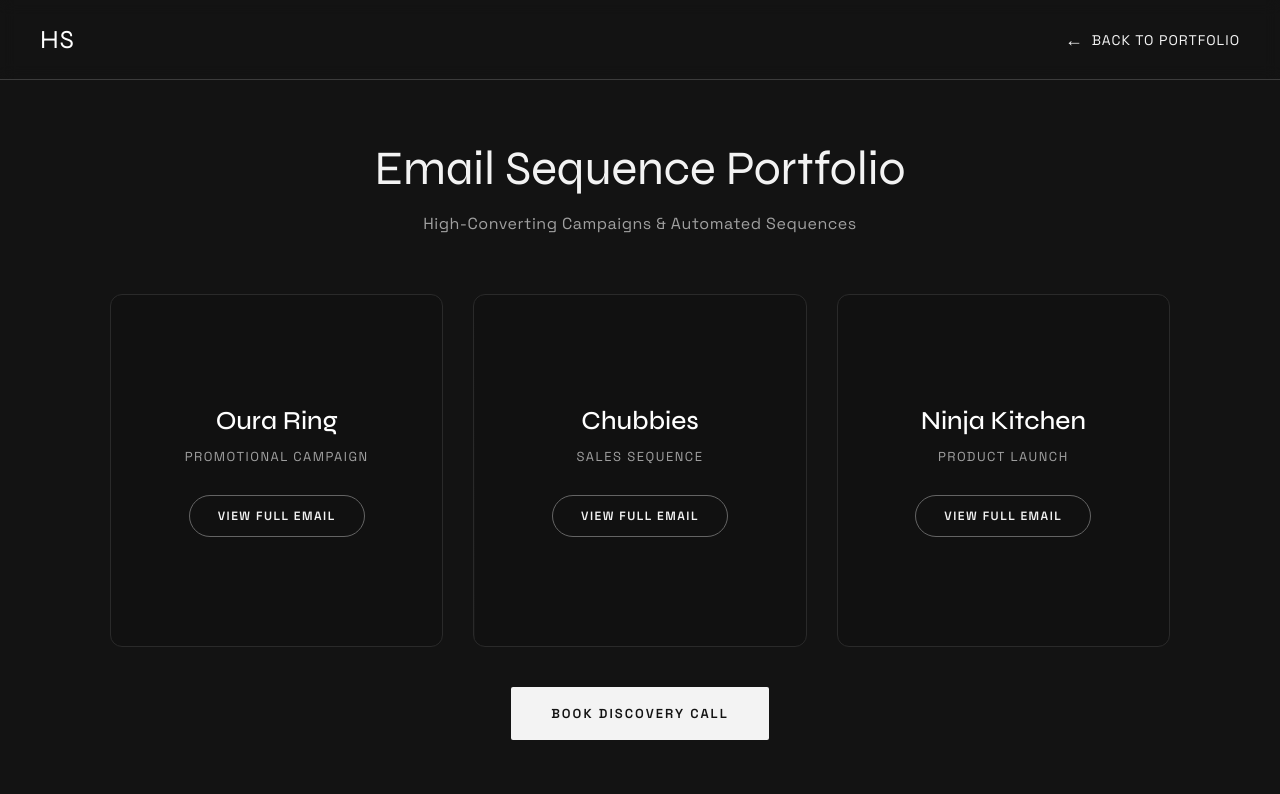
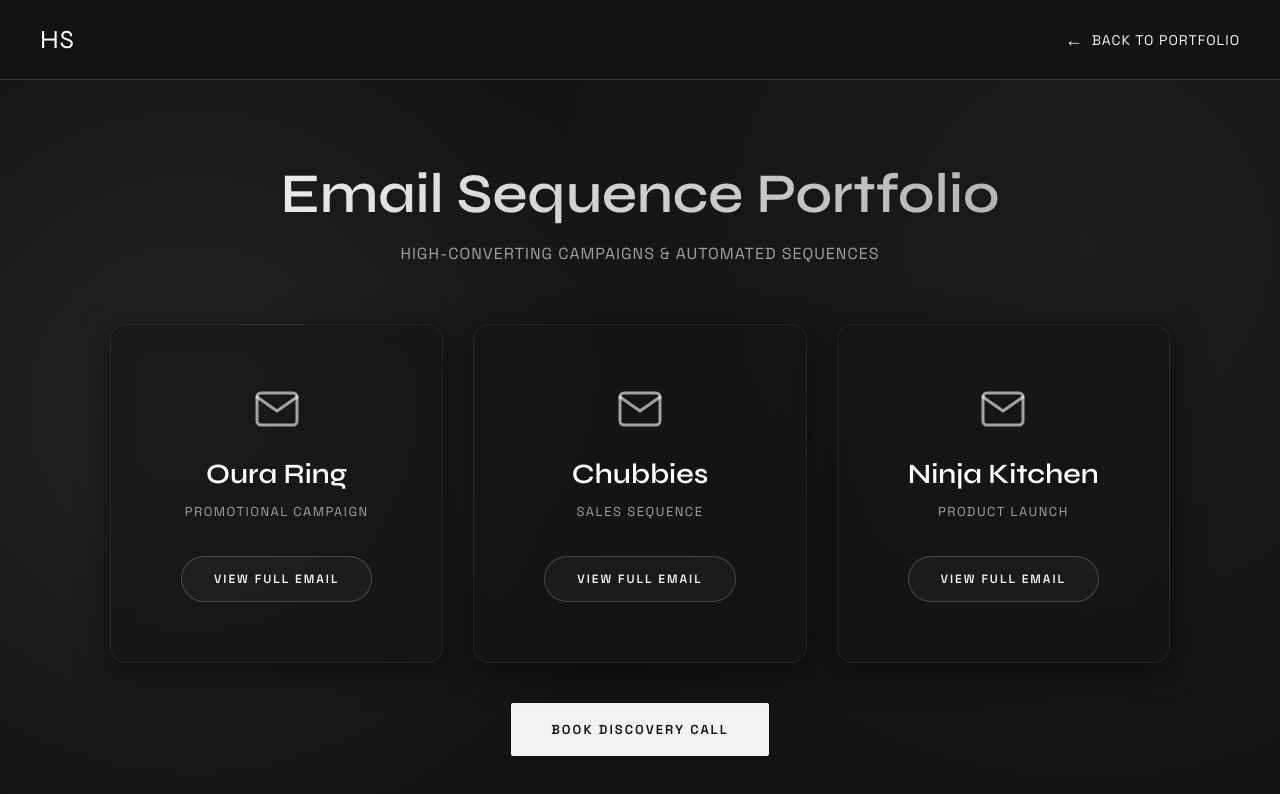
Before and after one commit to hari-scales/hari-scales.github.io, a website: page email-samples.html in a window 1280 px wide. Drawn offline with Linux system fonts and the light colour scheme.

Commit message:
Enhance UI with glassmorphism, animated backgrounds, icons, and glowing hover states

```diff
--- a/email-samples.html
+++ b/email-samples.html
@@ -22,7 +22,9 @@
   *, *::before, *::after { box-sizing: border-box; margin: 0; padding: 0; }
   html { scroll-behavior: smooth; }
   body {
-    background: var(--night);
+    background: radial-gradient(circle at 15% 50%, rgba(60, 60, 60, 0.4), transparent 40%),
+                radial-gradient(circle at 85% 30%, rgba(40, 40, 40, 0.4), transparent 50%);
+    background-color: var(--night);
     color: var(--white-smoke);
     font-family: 'Space Grotesk', sans-serif;
     overflow-x: hidden;
@@ -53,9 +55,17 @@
   .back-btn span { margin-right: 8px; font-size: 18px; line-height: 1; }
 
   /* HEADER */
-  .page-header { text-align: center; margin: 60px 0 60px; padding: 0 20px; }
-  .page-header h1 { font-family: 'Syne', sans-serif; font-size: 48px; font-weight: 300; margin-bottom: 16px; }
-  .page-meta { color: var(--muted); font-size: 16px; letter-spacing: 0.5px; }
+  .page-header { text-align: center; margin: 80px 0 60px; padding: 0 20px; }
+  .page-header h1 {
+    font-family: 'Syne', sans-serif;
+    font-size: 56px;
+    font-weight: 600;
+    margin-bottom: 16px;
+    background: linear-gradient(135deg, #ffffff 0%, #a0a0a0 100%);
+    -webkit-background-clip: text;
+    -webkit-text-fill-color: transparent;
+  }
+  .page-meta { color: var(--muted); font-size: 16px; letter-spacing: 1px; text-transform: uppercase; }
 
   /* GRID */
   .portfolio-grid {
@@ -70,13 +80,16 @@
   }
 
   .sample-card {
-    background: #111;
-    border: 1px solid var(--border);
-    border-radius: 12px;
-    padding: 50px 30px;
+    background: rgba(20, 20, 20, 0.6);
+    backdrop-filter: blur(12px);
+    -webkit-backdrop-filter: blur(12px);
+    border: 1px solid rgba(255, 255, 255, 0.08);
+    box-shadow: 0 8px 32px rgba(0, 0, 0, 0.5);
+    border-radius: 16px;
+    padding: 60px 30px;
     text-align: center;
     cursor: pointer;
-    transition: all 0.4s ease;
+    transition: all 0.5s cubic-bezier(0.25, 0.8, 0.25, 1);
     position: relative;
     overflow: hidden;
     display: flex;
@@ -89,25 +102,41 @@
     content: '';
     position: absolute;
     top: 0; left: 0; width: 100%; height: 100%;
-    background: linear-gradient(45deg, transparent, rgba(255,255,255,0.04), transparent);
+    background: linear-gradient(120deg, transparent, rgba(255,255,255,0.06), transparent);
     transform: translateX(-100%);
     transition: transform 0.6s ease;
   }
 
   .sample-card:hover {
-    transform: translateY(-5px);
-    border-color: var(--dim-gray);
-    box-shadow: 0 10px 30px rgba(0,0,0,0.5);
+    transform: translateY(-8px);
+    border-color: rgba(255, 255, 255, 0.25);
+    box-shadow: 0 15px 40px rgba(0, 0, 0, 0.6), 0 0 20px rgba(255, 255, 255, 0.05);
   }
 
   .sample-card:hover::before {
     transform: translateX(100%);
   }
 
+  .card-icon {
+    width: 48px;
+    height: 48px;
+    margin-bottom: 24px;
+    fill: none;
+    stroke: rgba(255, 255, 255, 0.6);
+    stroke-width: 1.5;
+    transition: all 0.4s ease;
+  }
+
+  .sample-card:hover .card-icon {
+    transform: scale(1.1);
+    stroke: #ffffff;
+    filter: drop-shadow(0 0 8px rgba(255,255,255,0.3));
+  }
+
   .sample-card h3 {
     font-family: 'Syne', sans-serif;
-    font-size: 26px;
-    font-weight: 500;
+    font-size: 28px;
+    font-weight: 600;
     color: var(--white);
     margin-bottom: 12px;
   }
@@ -122,23 +151,25 @@
 
   .view-btn {
     display: inline-block;
-    margin-top: 30px;
-    padding: 12px 28px;
-    border: 1px solid var(--dim-gray);
+    margin-top: 36px;
+    padding: 14px 32px;
+    border: 1px solid rgba(255, 255, 255, 0.2);
     border-radius: 30px;
     color: var(--white-smoke);
     font-family: 'Space Grotesk', sans-serif;
     font-size: 12px;
     font-weight: 600;
     text-transform: uppercase;
-    letter-spacing: 1.5px;
-    transition: all 0.3s;
+    letter-spacing: 2px;
+    transition: all 0.4s ease;
+    background: rgba(255, 255, 255, 0.03);
   }
 
   .sample-card:hover .view-btn {
-    background: var(--white-smoke);
+    background: var(--white);
     color: var(--night);
-    border-color: var(--white-smoke);
+    border-color: var(--white);
+    box-shadow: 0 4px 15px rgba(255, 255, 255, 0.2);
   }
 
   /* FULLSCREEN MODAL */
@@ -244,6 +275,10 @@
 <div class="portfolio-grid">
   <!-- Oura Sample -->
   <div class="sample-card" onclick="openFullscreen('GRAVITY_OURA/index.html', 'Oura Ring Campaign')">
+    <svg class="card-icon" viewBox="0 0 24 24" stroke-linecap="round" stroke-linejoin="round">
+      <path d="M4 4h16c1.1 0 2 .9 2 2v12c0 1.1-.9 2-2 2H4c-1.1 0-2-.9-2-2V6c0-1.1.9-2 2-2z"></path>
+      <polyline points="22,6 12,13 2,6"></polyline>
+    </svg>
     <h3>Oura Ring</h3>
     <p>Promotional Campaign</p>
     <div class="view-btn">View Full Email</div>
@@ -251,6 +286,10 @@
 
   <!-- Chubbies Sample -->
   <div class="sample-card" onclick="openFullscreen('Chubbies/index.html', 'Chubbies Campaign')">
+    <svg class="card-icon" viewBox="0 0 24 24" stroke-linecap="round" stroke-linejoin="round">
+      <path d="M4 4h16c1.1 0 2 .9 2 2v12c0 1.1-.9 2-2 2H4c-1.1 0-2-.9-2-2V6c0-1.1.9-2 2-2z"></path>
+      <polyline points="22,6 12,13 2,6"></polyline>
+    </svg>
     <h3>Chubbies</h3>
     <p>Sales Sequence</p>
     <div class="view-btn">View Full Email</div>
@@ -258,6 +297,10 @@
 
   <!-- Ninja Kitchen Sample -->
   <div class="sample-card" onclick="openFullscreen('NINJA KITCEN/index.html', 'Ninja Kitchen Campaign')">
+    <svg class="card-icon" viewBox="0 0 24 24" stroke-linecap="round" stroke-linejoin="round">
+      <path d="M4 4h16c1.1 0 2 .9 2 2v12c0 1.1-.9 2-2 2H4c-1.1 0-2-.9-2-2V6c0-1.1.9-2 2-2z"></path>
+      <polyline points="22,6 12,13 2,6"></polyline>
+    </svg>
     <h3>Ninja Kitchen</h3>
     <p>Product Launch</p>
     <div class="view-btn">View Full Email</div>
```
